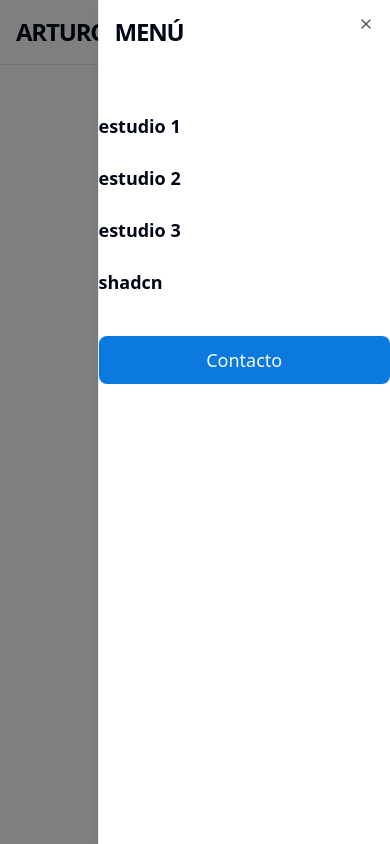
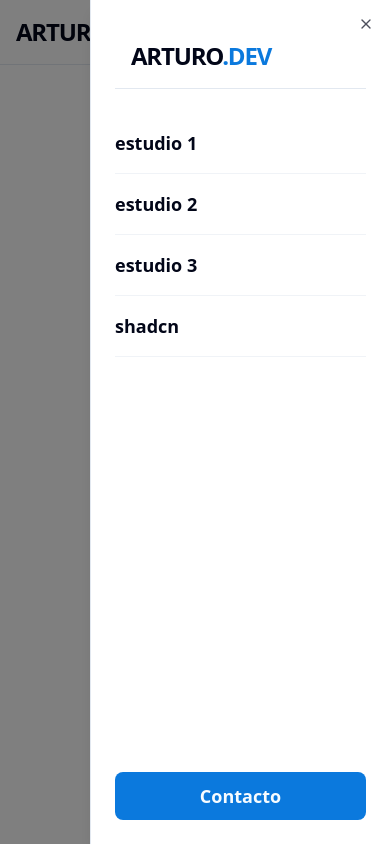
Before and after one commit to ArturoContrerasChaparro/proyecto-de-estudio, a Next.js app: page / in a window 390 px wide. Both pictures are taken after a click on the button 356 px from the left and 32 px from the top of the page. Built offline with nearby package versions, Linux system fonts and the light colour scheme.

Commit message:
Se ajusta el padding de la barra lateral en movil.

```diff
--- a/components/layout/nav-bar.tsx
+++ b/components/layout/nav-bar.tsx
@@ -1,7 +1,7 @@
 import { Button } from "../ui/button";
 import Link from "next/link";
 import { Menu } from "lucide-react";
-import { Sheet, SheetContent, SheetTrigger, SheetHeader, SheetTitle } from "../ui/sheet";
+import { Sheet, SheetContent, SheetTrigger, SheetHeader, SheetTitle, SheetClose } from "../ui/sheet";
 
 interface NavLink {
   label: string;
@@ -17,7 +17,7 @@ const navigationLinks: NavLink[] = [
 
 const NavBar = () => {
   const linkStyles = "text-sm font-medium text-muted-foreground hover:text-primary transition-colors";
-  const mobileLinkStyles = "text-lg font-semibold text-foreground hover:text-primary transition-colors";
+  const mobileLinkStyles = "flex w-full items-center py-4 text-lg font-semibold text-foreground border-b border-border/50 hover:text-primary transition-all";
 
   return (
     <nav className="w-full border-b bg-background/95 backdrop-blur sticky top-0 z-50">
@@ -29,24 +29,14 @@ const NavBar = () => {
           {navigationLinks.map((nav) => {
             const isInternal = !nav.href.startsWith("http");
             return isInternal ? (
-              <Link key={nav.href} href={nav.href} className={linkStyles}>
-                {nav.label}
-              </Link>
+              <Link key={nav.href} href={nav.href} className={linkStyles}>{nav.label}</Link>
             ) : (
-              <a
-                key={nav.href}
-                href={nav.href}
-                target="_blank"
-                rel="noopener noreferrer"
-                className={linkStyles}
-              >
-                {nav.label}
-              </a>
+              <a key={nav.href} href={nav.href} target="_blank" rel="noopener noreferrer" className={linkStyles}>{nav.label}</a>
             );
           })}
         </div>
         <div className="flex items-center gap-2">
-          <Button className="hidden sm:flex hover:brightness-110 hover:scale-105 transition-all">
+          <Button className="hidden sm:flex hover:scale-105 transition-all">
             Contacto
           </Button>
           <div className="md:hidden">
@@ -56,34 +46,36 @@ const NavBar = () => {
                   <Menu className="h-6 w-6" />
                 </Button>
               </SheetTrigger>
-              <SheetContent side="right" className="flex flex-col">
-                <SheetHeader>
-                  <SheetTitle className="text-left text-2xl font-bold tracking-tighter">
-                    MENÚ
+              <SheetContent side="right" className="w-[300px] bg-background flex flex-col p-6">
+                <SheetHeader className="border-b border-border pb-4 mb-2">
+                  <SheetTitle className="text-left">
+                    <div className="text-foreground font-bold text-2xl uppercase tracking-tighter">
+                      Arturo<span className="text-primary">.Dev</span>
+                    </div>
                   </SheetTitle>
                 </SheetHeader>
 
-                <div className="flex flex-col gap-6 mt-8">
+                <div className="flex flex-col flex-1">
                   {navigationLinks.map((nav) => {
                     const isInternal = !nav.href.startsWith("http");
 
-                    return isInternal ? (
-                      <Link key={nav.href} href={nav.href} className={mobileLinkStyles}>
-                        {nav.label}
-                      </Link>
-                    ) : (
-                      <a
-                        key={nav.href}
-                        href={nav.href}
-                        target="_blank"
-                        rel="noopener noreferrer"
-                        className={mobileLinkStyles}
-                      >
-                        {nav.label}
-                      </a>
+                    return (
+                      <SheetClose asChild key={nav.href}>
+                        {isInternal ? (
+                          <Link href={nav.href} className={mobileLinkStyles}>
+                            {nav.label}
+                          </Link>
+                        ) : (
+                          <a href={nav.href} target="_blank" rel="noopener noreferrer" className={mobileLinkStyles}>
+                            {nav.label}
+                          </a>
+                        )}
+                      </SheetClose>
                     );
                   })}
-                  <Button className="mt-4 w-full text-lg h-12">
+                </div>
+                <div className="mt-auto pt-6">
+                  <Button className="w-full h-12 text-lg font-bold bg-primary text-primary-foreground hover:brightness-110">
                     Contacto
                   </Button>
                 </div>
@@ -91,7 +83,6 @@ const NavBar = () => {
             </Sheet>
           </div>
         </div>
-
       </div>
     </nav>
   );
```
